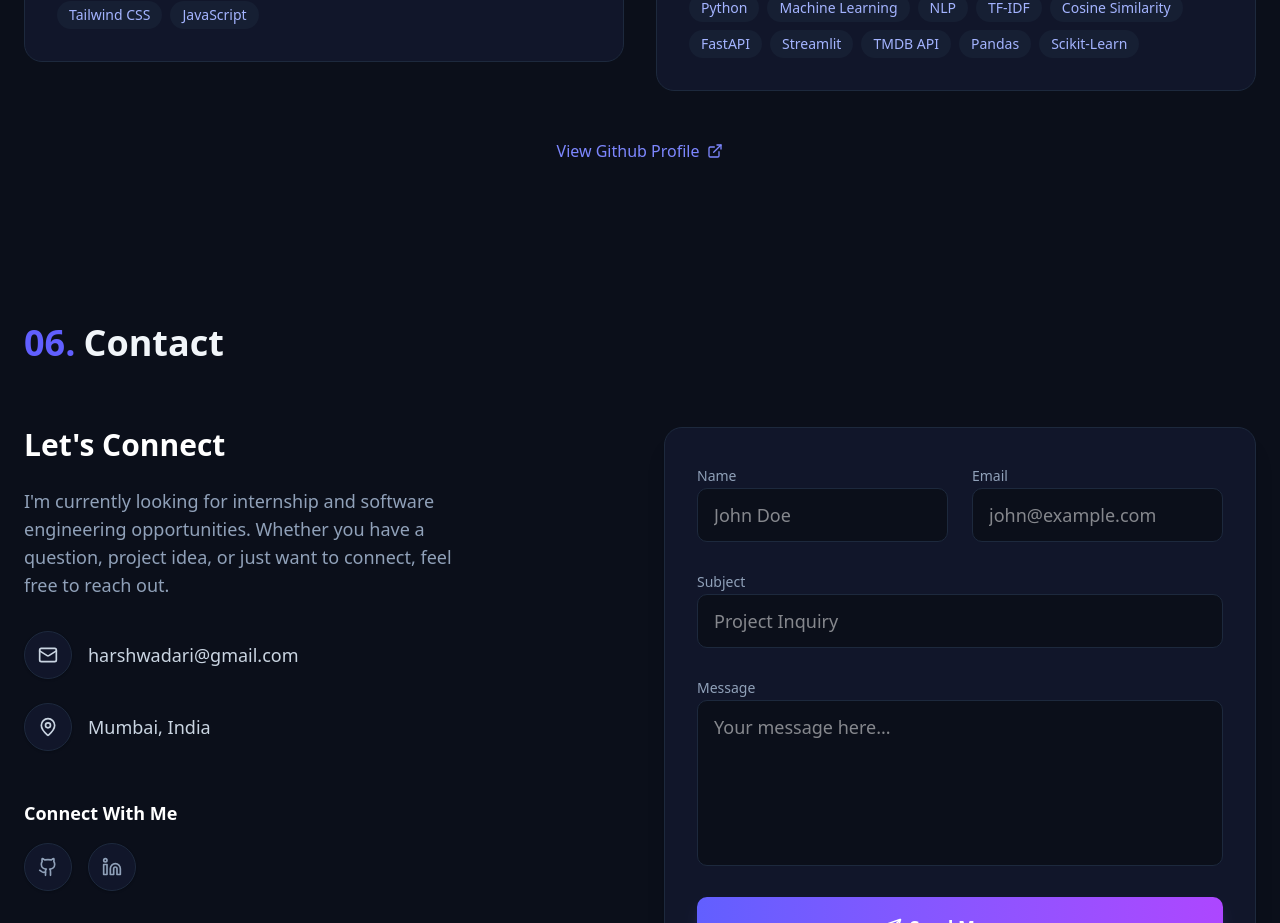
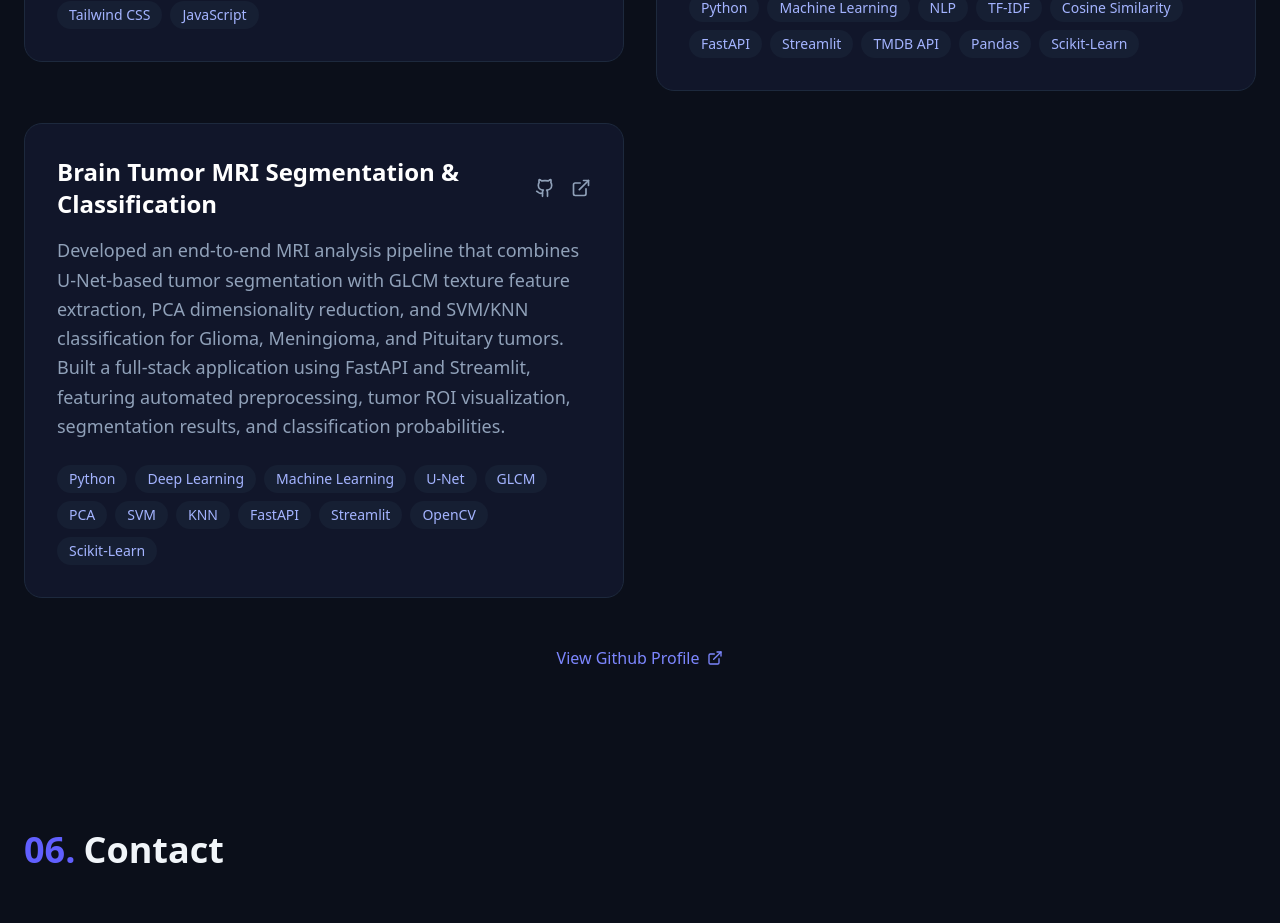
Before and after one commit to harshwadari/My-Portfolio, a Next.js app: page / in a window 1280 px wide. Shown: the part 7940-8863 px from the top of the page. Built offline with nearby package versions, Linux system fonts and the light colour scheme.

Commit message:
new project added in project section

```diff
--- a/app/components/projects.tsx
+++ b/app/components/projects.tsx
@@ -81,7 +81,30 @@ const projects = [
             demo: "https://movierecommendationsystem-itzydga79ssnnqb2uczlou.streamlit.app/",
             github: "https://github.com/harshwadari/Movie_Recommendation_System",
         },
-    }
+    },
+    {
+        title: "Brain Tumor MRI Segmentation & Classification",
+        description:
+            "Developed an end-to-end MRI analysis pipeline that combines U-Net-based tumor segmentation with GLCM texture feature extraction, PCA dimensionality reduction, and SVM/KNN classification for Glioma, Meningioma, and Pituitary tumors. Built a full-stack application using FastAPI and Streamlit, featuring automated preprocessing, tumor ROI visualization, segmentation results, and classification probabilities.",
+        tags: [
+            "Python",
+            "Deep Learning",
+            "Machine Learning",
+            "U-Net",
+            "GLCM",
+            "PCA",
+            "SVM",
+            "KNN",
+            "FastAPI",
+            "Streamlit",
+            "OpenCV",
+            "Scikit-Learn"
+        ],
+        links: {
+            demo: '#',
+            github: "https://github.com/harshwadari/brain-mri-tumor-segmentation-classification",
+        },
+    },
 
 ]
 
```
